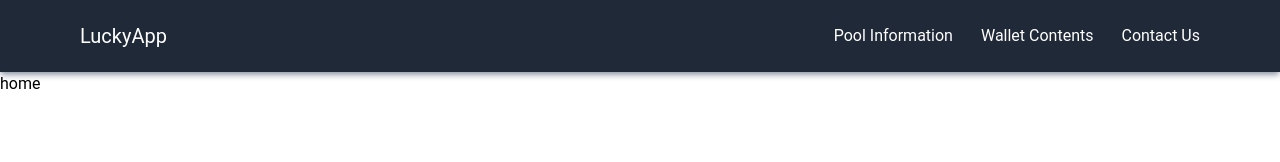
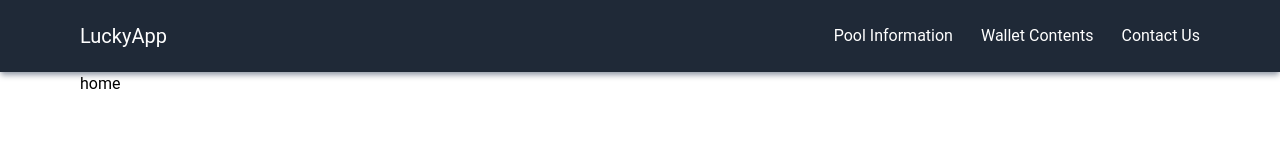
Before and after one commit to shahbazpro2/lucky, a React (Create React App) app: page / in a window 1280 px wide. Shown: the top 162 px of the page. Built offline with nearby package versions, Linux system fonts and the light colour scheme.

Commit message:
Wrap container

```diff
--- a/src/App.js
+++ b/src/App.js
@@ -11,6 +11,7 @@ function App() {
   return (
     <div className="App">
       <Header />
+      <div className='container mx-auto px-20'>
         <Routes>
           <Route path="/" element={<Home_pg />} />
           <Route path="/wallet" element={<Wallet_pg />} />
@@ -18,6 +19,7 @@ function App() {
           <Route path="/contact" element={<Contact_pg />} />
         </Routes>
       </div>
+    </div>
   );
 }
 
```
Lines whose indentation alone changed are shown as unchanged.
